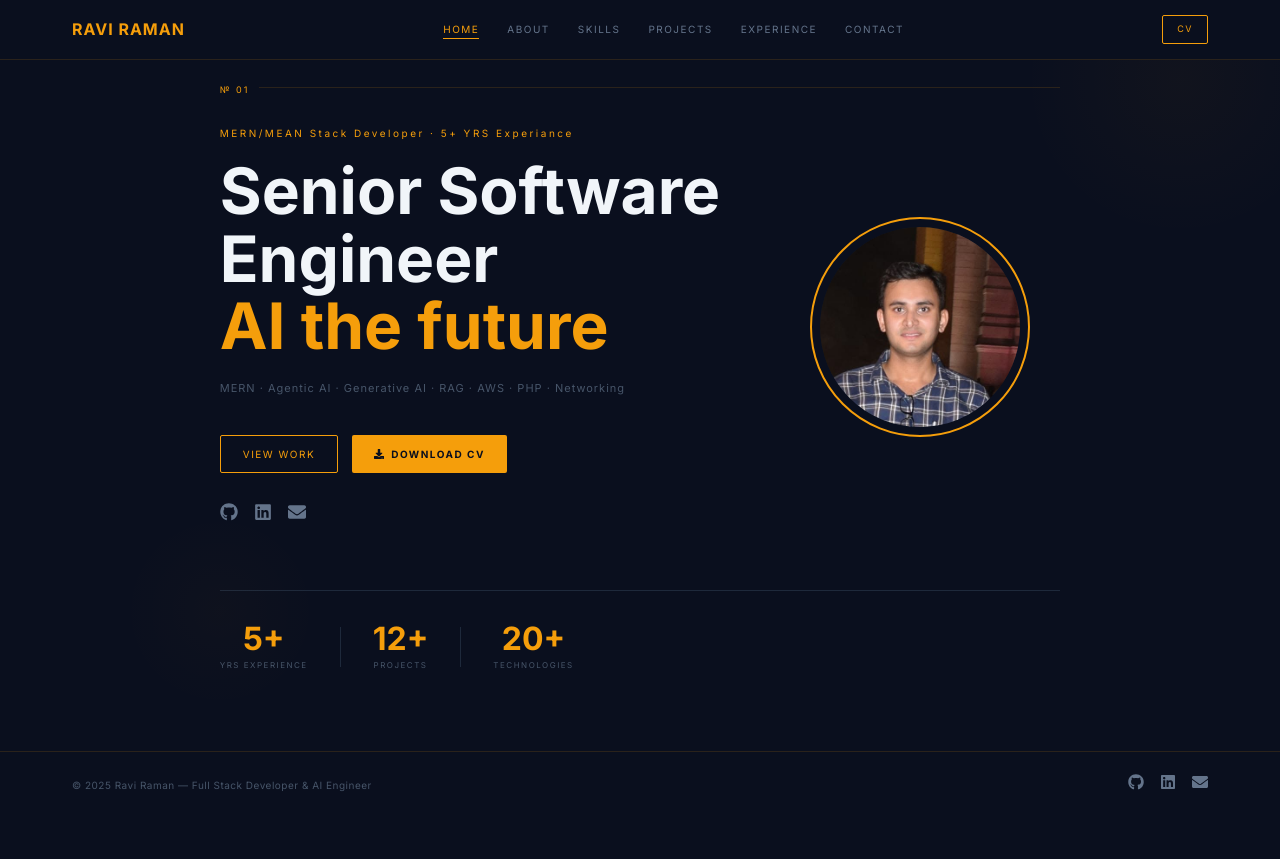
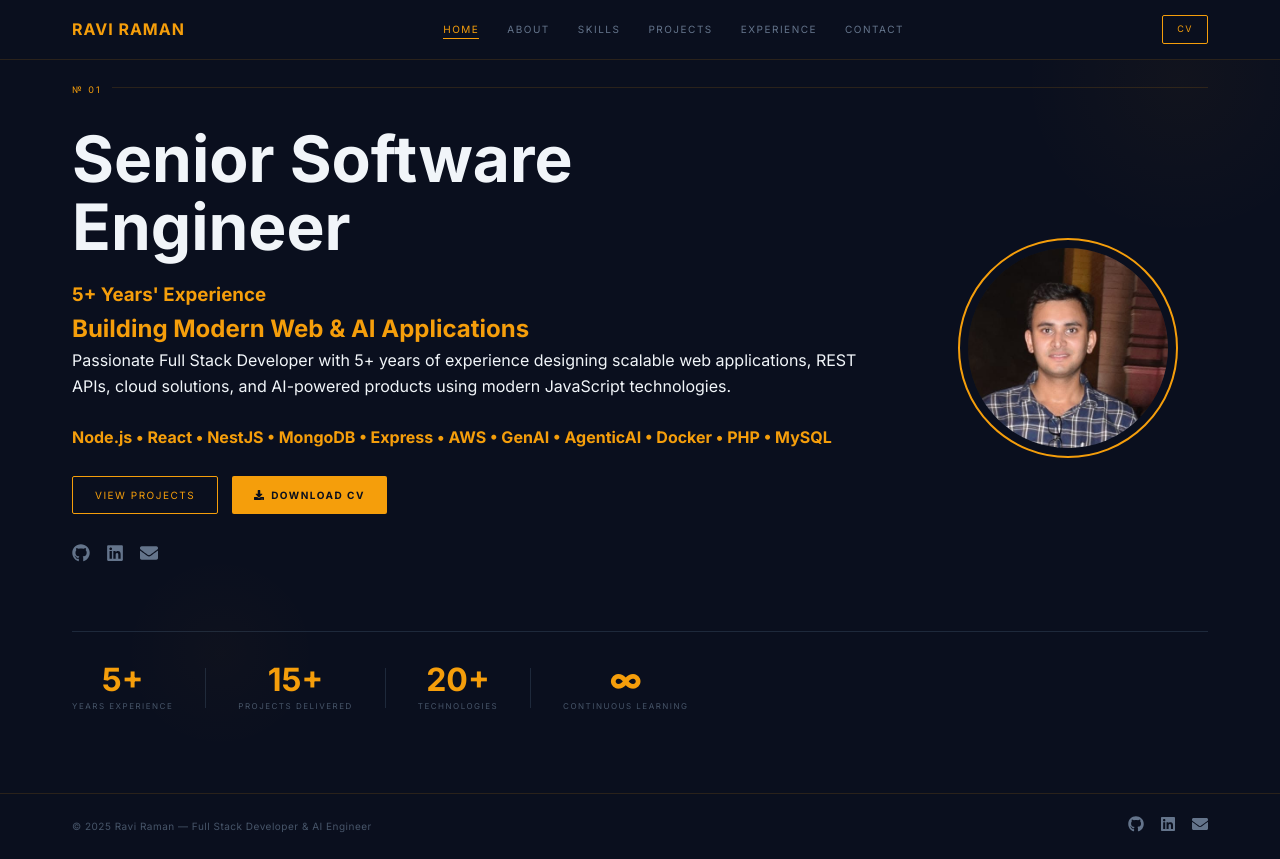
Before and after one commit to raviramanQ/myPortfolioRRaman, a React (Create React App) app: page / in a window 1280 px wide. Before the commit the page ends 818 px from the top, so only its background shows below. Built offline with nearby package versions, Linux system fonts and the light colour scheme; the HTML template or start-up script is replaced by a standard one.

Commit message:
done 28june

```diff
--- a/src/components/Hero/Hero.js
+++ b/src/components/Hero/Hero.js
@@ -6,43 +6,88 @@ import './Hero.css';
 const Home = () => (
   <main className="page home-page">
     <div className="container">
-      <div className="section-number"><span>№ 01</span></div>
+      <div className="section-number">
+        <span>№ 01</span>
+      </div>
 
       <div className="home-grid">
         <div className="home-content">
-          <p className="home-kicker">MERN/MEAN Stack Developer · 5+ YRS Experiance</p>
+
+
+
           <h1 className="page-headline home-headline">
-          Senior Software  <br /> Engineer <br />
-            <span className="amber">AI the future</span><br />
+            Senior Software <br />
+            Engineer <br />
+          </h1>
+           <h3 className="amber">
+          5+ Years' Experience
+          </h3>
+           <h2>
+            <span className="amber">
+              Building Modern Web & AI Applications
+            </span>
+          </h2>
 
-          </h1>
-          <p className="home-tagline">
-            MERN · Agentic AI · Generative AI · RAG · AWS · PHP · Networking
+          <p className="home-description">
+            Passionate Full Stack Developer with 5+ years of experience
+            designing scalable web applications, REST APIs, cloud solutions,
+            and AI-powered products using modern JavaScript technologies.
           </p>
+<br/>
+          <h4 className="amber">
+            Node.js • React • NestJS • MongoDB • Express • AWS • GenAI • AgenticAI • Docker • PHP • MySQL
+          </h4>
+<br/>
+          <div className="home-ctas">
+            <Link to="/projects" className="btn-outline">
+              VIEW PROJECTS
+            </Link>
 
-          <div className="home-ctas">
-            <Link to="/projects" className="btn-outline">VIEW WORK</Link>
             <a
               href="https://drive.google.com/uc?export=download&id=1p-_a5zYJ30W-DIUea7SElhXoLjGEb52C"
               className="btn-solid"
               target="_blank"
               rel="noopener noreferrer"
             >
-              <FaDownload /> DOWNLOAD CV
+              <FaDownload />
+              DOWNLOAD CV
             </a>
           </div>
 
           <div className="home-social">
-            <a href="https://github.com/raviramanQ" target="_blank" rel="noopener noreferrer"><FaGithub /></a>
-            <a href="https://linkedin.com/in/ravi-raman-56604a184/" target="_blank" rel="noopener noreferrer"><FaLinkedin /></a>
-            <a href="mailto:raviraman03111996@gmail.com"><FaEnvelope /></a>
+            <a
+              href="https://github.com/raviramanQ"
+              target="_blank"
+              rel="noopener noreferrer"
+            >
+              <FaGithub />
+            </a>
+
+            <a
+              href="https://linkedin.com/in/ravi-raman-56604a184"
+              target="_blank"
+              rel="noopener noreferrer"
+            >
+              <FaLinkedin />
+            </a>
+
+            <a href="mailto:raviraman03111996@gmail.com">
+              <FaEnvelope />
+            </a>
           </div>
         </div>
 
         <div className="home-right">
           <div className="avatar-ring">
             <div className="avatar-inner">
-              <img src="/profile-photo.jpg" alt="Ravi Raman" className="avatar-photo" onError={e => { e.target.style.display='none'; }} />
+              <img
+                src="/profile-photo.jpg"
+                alt="Ravi Raman"
+                className="avatar-photo"
+                onError={(e) => {
+                  e.target.style.display = 'none';
+                }}
+              />
               <div className="avatar-fallback">RR</div>
             </div>
           </div>
@@ -52,17 +97,28 @@ const Home = () => (
       <div className="home-stats">
         <div className="stat">
           <span className="stat-num">5+</span>
-          <span className="stat-label">YRS EXPERIENCE</span>
+          <span className="stat-label">YEARS EXPERIENCE</span>
         </div>
+
         <div className="stat-divider" />
+
         <div className="stat">
-          <span className="stat-num">12+</span>
-          <span className="stat-label">PROJECTS</span>
+          <span className="stat-num">15+</span>
+          <span className="stat-label">PROJECTS DELIVERED</span>
         </div>
+
         <div className="stat-divider" />
+
         <div className="stat">
           <span className="stat-num">20+</span>
           <span className="stat-label">TECHNOLOGIES</span>
+        </div>
+
+        <div className="stat-divider" />
+
+        <div className="stat">
+          <span className="stat-num">∞</span>
+          <span className="stat-label">CONTINUOUS LEARNING</span>
         </div>
       </div>
     </div>
```
